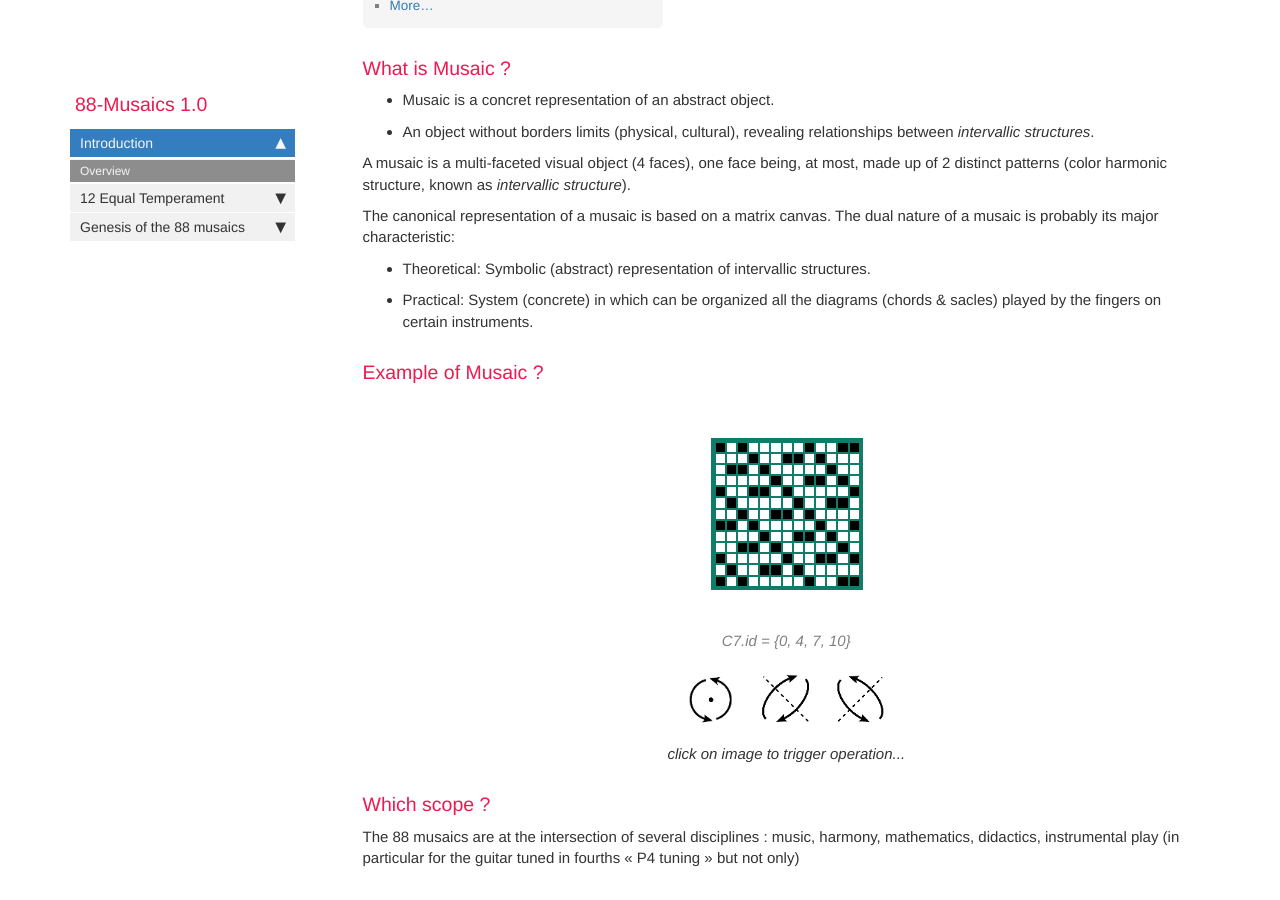
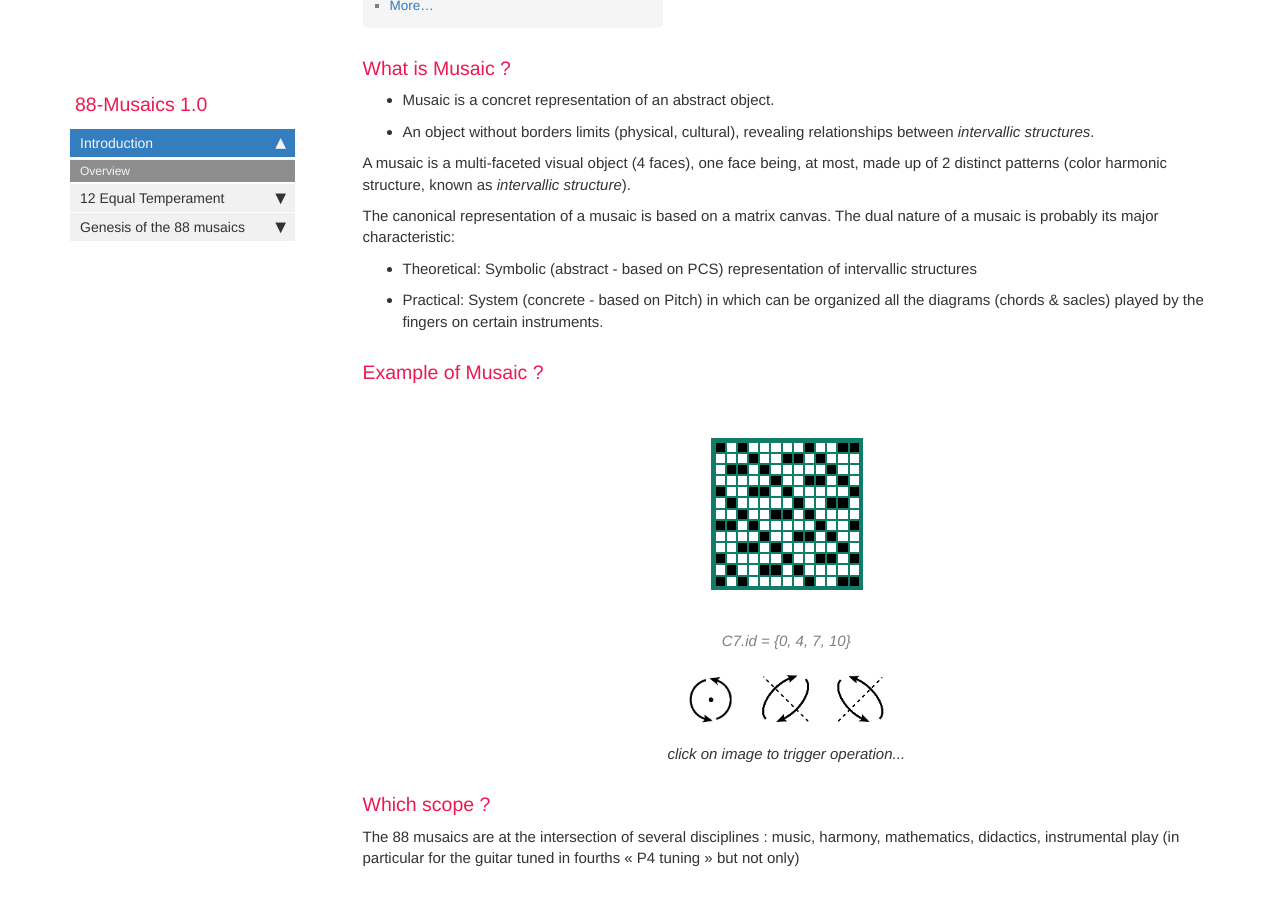
Before and after one commit to ocapuozzo/p4tuning.org, a Jekyll site: the page built from pages/musaic/musaic_overview.md, in a window 1280 px wide and 900 px high, scrolled down 425 px. Built offline with Jekyll 4.4.1, drawn with Linux system fonts in a browser that asks for light colours; nearby versions of some CDN libraries; comment, search, counter and statistics services are not loaded; some of the changed text lies outside the part shown.

```diff
--- a/pages/musaic/musaic_overview.md
+++ b/pages/musaic/musaic_overview.md
@@ -16,8 +16,8 @@
 
 The canonical representation of a musaic is based on a matrix canvas. The dual nature of a musaic is probably its major characteristic:
 
-* Theoretical: Symbolic (abstract) representation of intervallic structures.
-* Practical: System (concrete) in which can be organized all the diagrams (chords &amp; sacles) played by the fingers on certain instruments.
+* Theoretical: Symbolic (abstract - based on PCS) representation of intervallic structures
+* Practical: System (concrete - based on Pitch) in which can be organized all the diagrams (chords &amp; sacles) played by the fingers on certain instruments.
 
 
 ### Example of Musaic ?
```
Also changed, not shown: other parts of pages/musaic/musaic_overview.md (+1 -1 lines), pages/musaic/musaic_ui_instrument.md (+1 -1 lines), Gemfile.lock.
